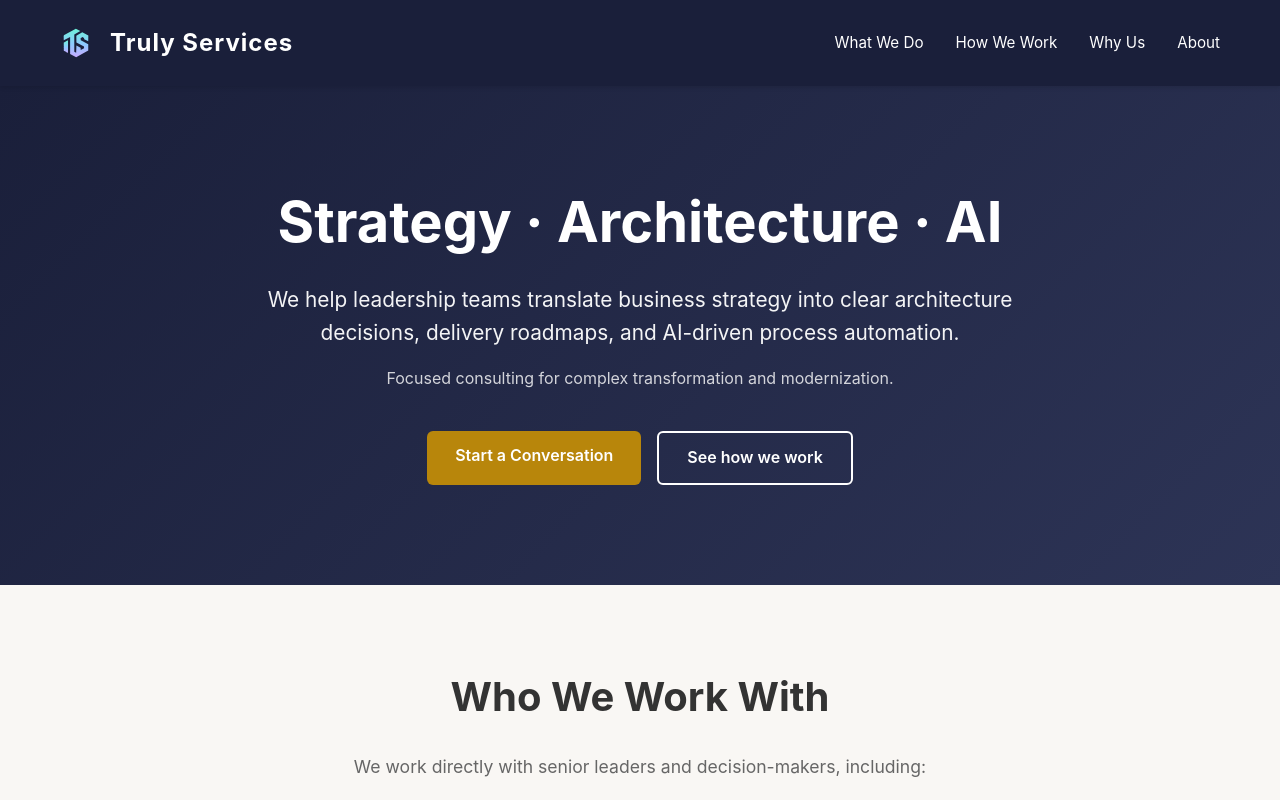
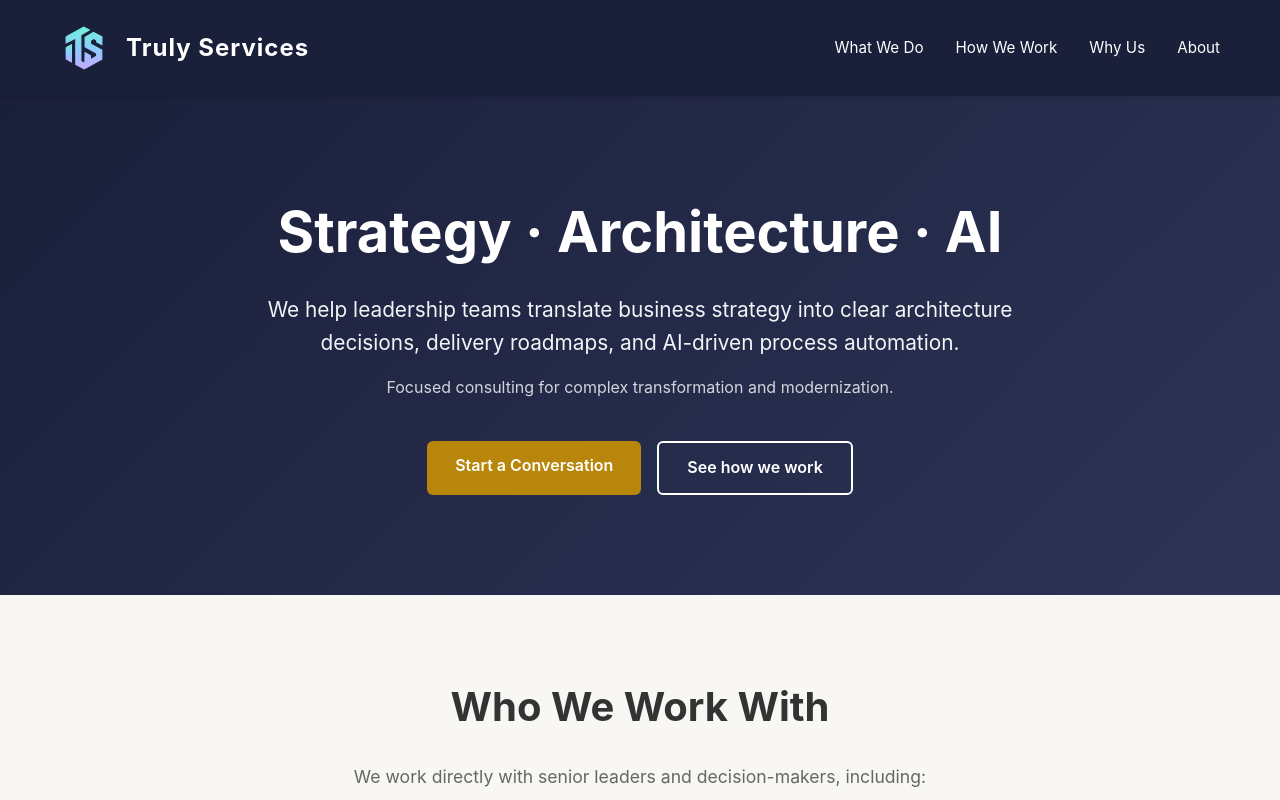
Before and after one commit to santoshvelamuri/santoshvelamuri.github.io, a website: page index.html in a window 1280 px wide. Shown: the top 800 px of the page. Drawn offline with Linux system fonts and the light colour scheme.

Commit message:
Increase logo size for better visibility (32px to 48px)

```diff
--- a/css/styles.css
+++ b/css/styles.css
@@ -48,8 +48,8 @@ body {
 }
 
 .logo-img {
-    width: 32px;
-    height: 32px;
+    width: 48px;
+    height: 48px;
     display: inline-block;
     margin-right: 0.5rem;
 }
```
